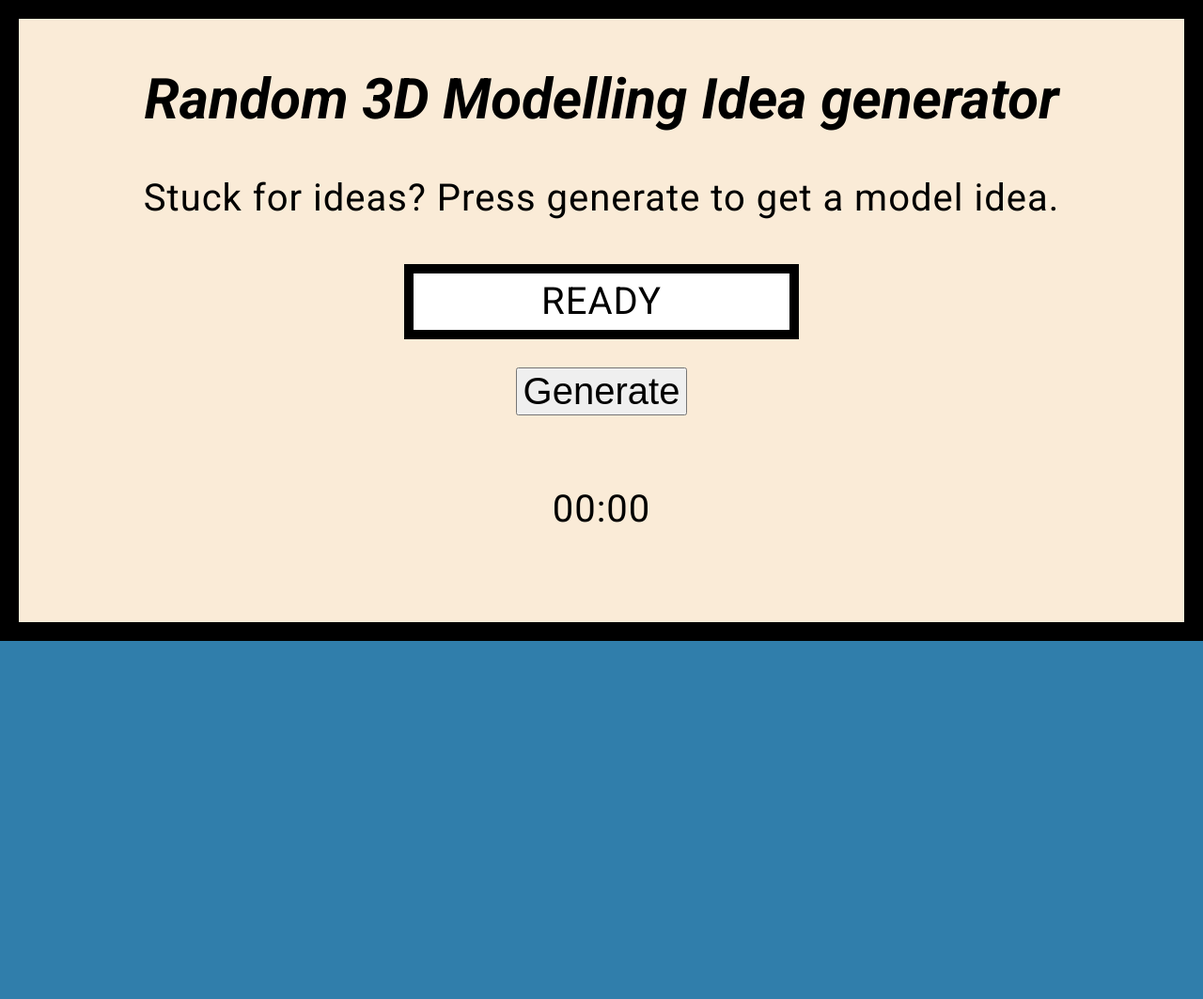
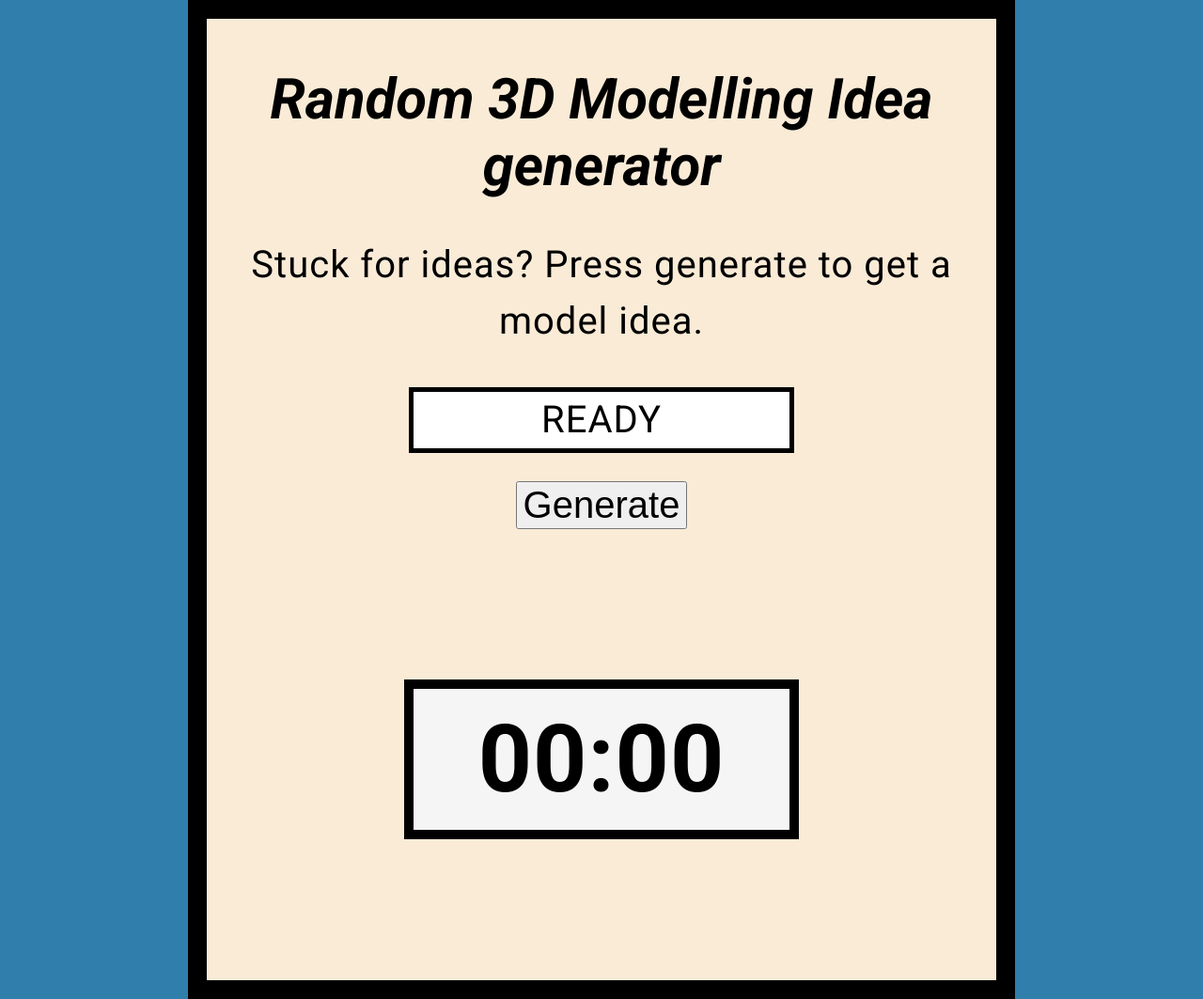
Before and after one commit to billyharrold/model-idea-generator, a plain HTML site: page index.html in a window 1280 px wide. Shown: the whole page at 94% size. Before the commit the page ends 800 px from the top, so only its background shows below. Drawn offline with Linux system fonts and the light colour scheme.

Commit message:
Styling change to timer box

```diff
--- a/index.html
+++ b/index.html
@@ -19,9 +19,10 @@
         <div class="generator">
             <p class="randWord">READY</p>
             <button onclick="generateWord()">Generate</button>
+            <p class="timer">00:00</p>
         </div>
 
-        <p class="timer">00:00</p>
+
 
         <!--<img src="images\bungle.jpg" alt="Picture of awesome bear">-->
         <!--<p>for being awesome tips go to the <a href="https://developer.mozilla.org/en-US/docs/Learn_web_development/Getting_started/Your_first_website/Creating_the_content">Burger Website</a>
--- a/styles/style.css
+++ b/styles/style.css
@@ -6,7 +6,7 @@ html {
 }
 
 body {
-    width: 1200px;
+    width: 800px;
     margin: 0 auto;
     text-align: center;
     background-color: antiquewhite;
@@ -47,9 +47,17 @@ img {
     width: 400px;
     text-align: center;
     background-color: white;
+    border: 5px, solid black;
+}
+
+.timer {
+    gap: 20px;
+    font-size: 100px;
+    font-weight: bold;
+    width: 400px;
+    align-items: center;
+    background-color: whitesmoke;
     border: 10px, solid black;
-
-
 }
 
 p {
```
